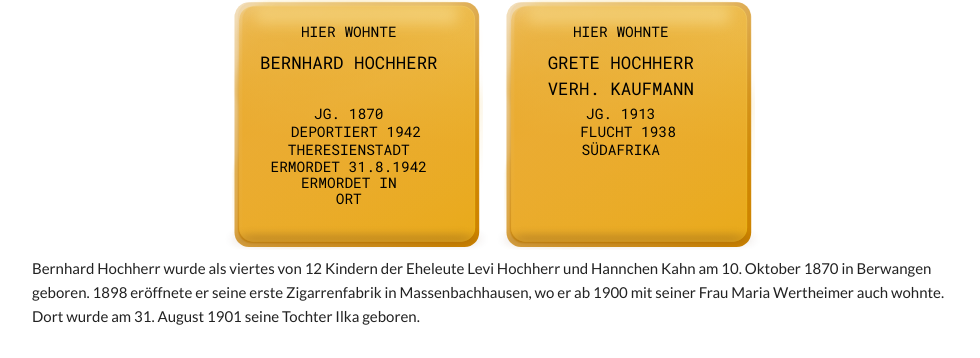
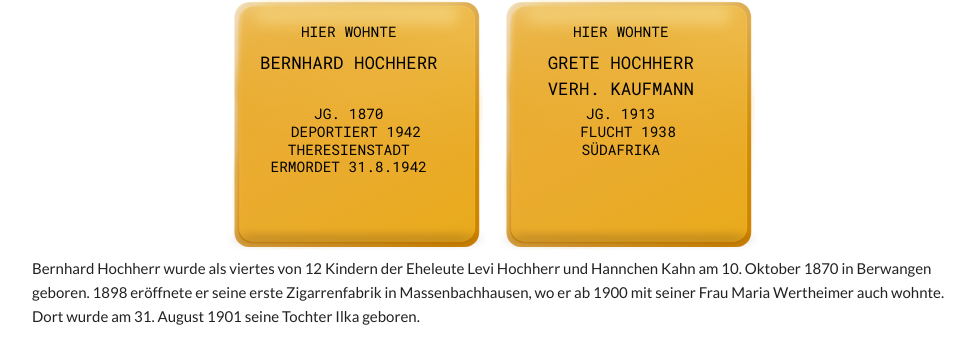
Before and after one commit to opendata-heilbronn/stolpersteine, a Jekyll site: the page built from _list/frankfurter-str-39.markdown, in a window 1280 px wide and 900 px high. Shown: the part 241-599 px from the top of the window, without its empty margins (148-1128 px from the left). Built offline with Jekyll 4.4.1, drawn with Linux system fonts in a browser that asks for light colours; nearby versions of some CDN libraries; some web fonts are replaced.

Commit message:
Updated Frankfurter Str 39

```diff
--- a/_list/frankfurter-str-39.markdown
+++ b/_list/frankfurter-str-39.markdown
@@ -11,8 +11,6 @@ steine:
   - DEPORTIERT 1942
   - THERESIENSTADT
   - ERMORDET 31.8.1942
-  - ERMORDET IN
-  - ORT
 - - HIER WOHNTE
   - GRETE HOCHHERR
   - VERH. KAUFMANN
```
